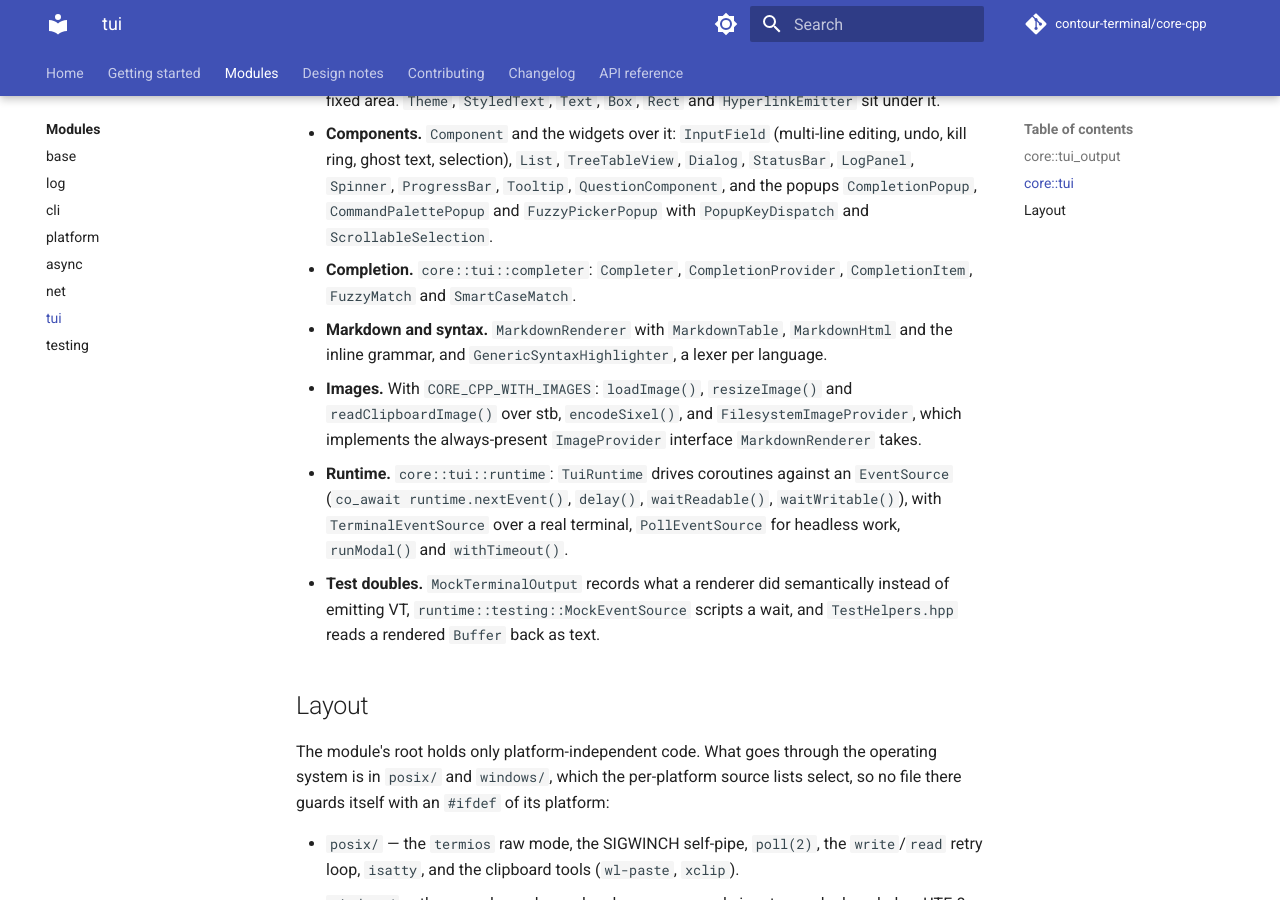
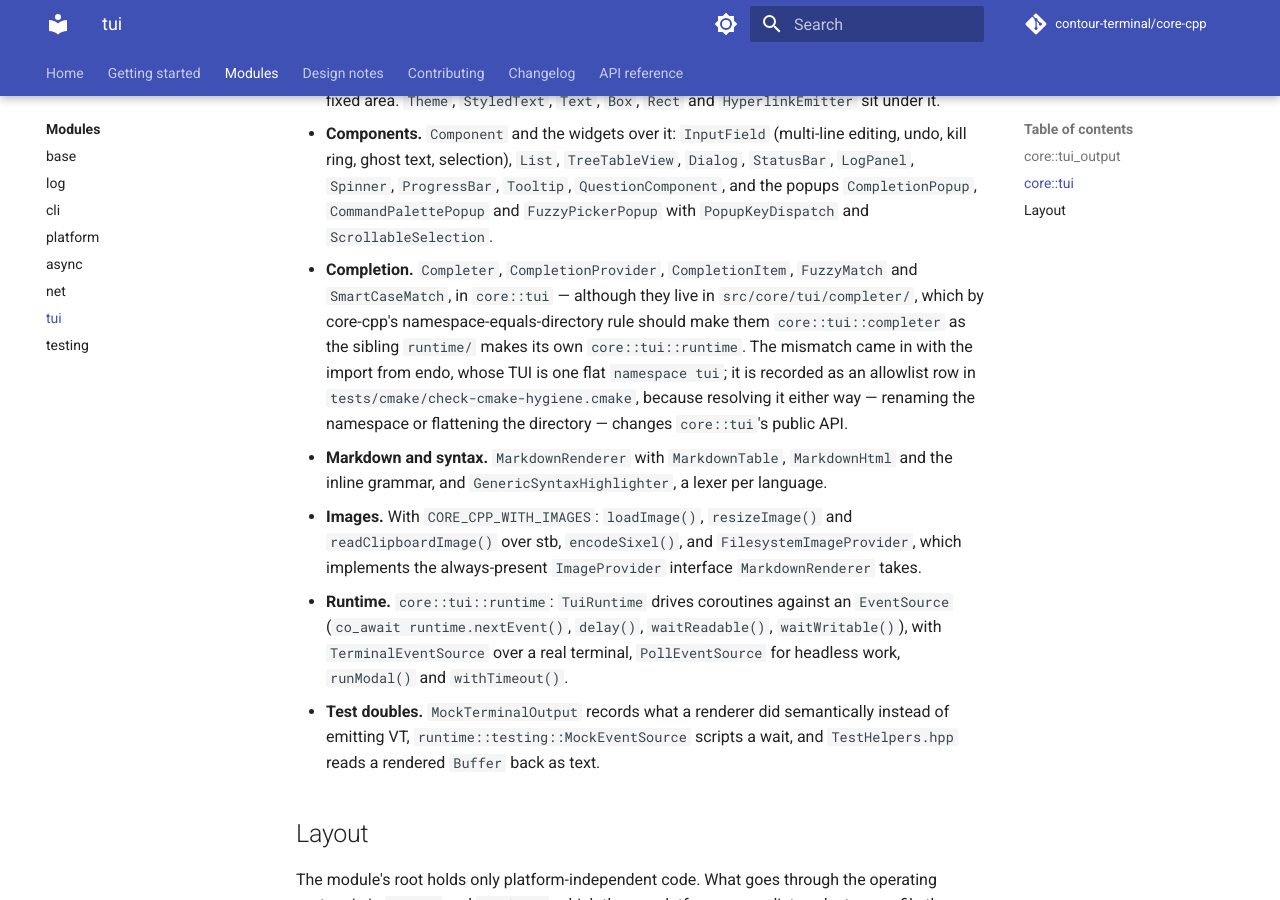
Before and after one commit to contour-terminal/core-cpp, an MkDocs documentation site: the page built from docs/modules/tui.md, in a window 1280 px wide and 900 px high, scrolled down 1535 px. Built offline with MkDocs 1.6.1 and Material for MkDocs 9.7.7, drawn with Linux system fonts in a browser that asks for light colours; comment, search, counter and statistics services are not loaded.

Commit message:
docs(tui): the completion page names the namespace the code has
docs/modules/tui.md said `core::tui::completer`, which src/core/tui/completer/
does not declare: its eight files are in core::tui. The page says so, and says
that the directory implies otherwise and why the mismatch is open, rather than
naming a namespace a consumer cannot use.

Signed-off-by: Christian Parpart <christian@parpart.family>

```diff
--- a/docs/modules/tui.md
+++ b/docs/modules/tui.md
@@ -57,8 +57,13 @@ and on stb when `CORE_CPP_WITH_IMAGES` is on. Native only: there is no terminal
   ring, ghost text, selection), `List`, `TreeTableView`, `Dialog`, `StatusBar`, `LogPanel`,
   `Spinner`, `ProgressBar`, `Tooltip`, `QuestionComponent`, and the popups `CompletionPopup`,
   `CommandPalettePopup` and `FuzzyPickerPopup` with `PopupKeyDispatch` and `ScrollableSelection`.
-- **Completion.** `core::tui::completer`: `Completer`, `CompletionProvider`, `CompletionItem`,
-  `FuzzyMatch` and `SmartCaseMatch`.
+- **Completion.** `Completer`, `CompletionProvider`, `CompletionItem`, `FuzzyMatch` and
+  `SmartCaseMatch`, in `core::tui` — although they live in `src/core/tui/completer/`, which by
+  core-cpp's namespace-equals-directory rule should make them `core::tui::completer` as the
+  sibling `runtime/` makes its own `core::tui::runtime`. The mismatch came in with the import from
+  endo, whose TUI is one flat `namespace tui`; it is recorded as an allowlist row in
+  `tests/cmake/check-cmake-hygiene.cmake`, because resolving it either way — renaming the
+  namespace or flattening the directory — changes `core::tui`'s public API.
 - **Markdown and syntax.** `MarkdownRenderer` with `MarkdownTable`, `MarkdownHtml` and the inline
   grammar, and `GenericSyntaxHighlighter`, a lexer per language.
 - **Images.** With `CORE_CPP_WITH_IMAGES`: `loadImage()`, `resizeImage()` and `readClipboardImage()`
```
